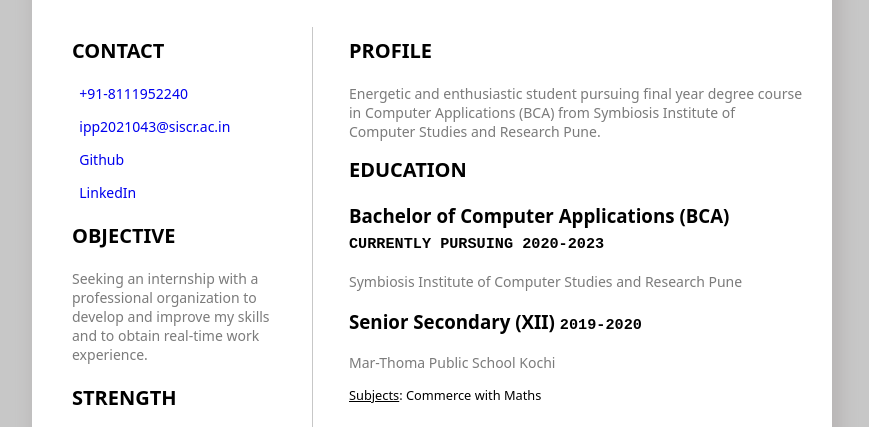
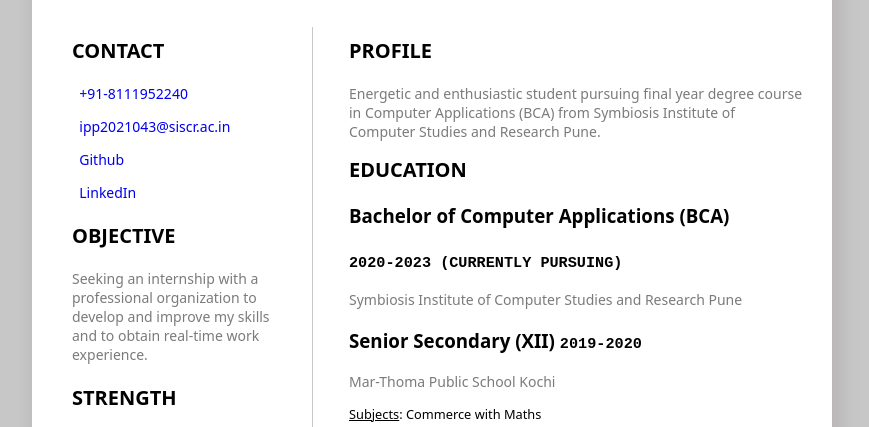
Before and after one commit to jcp99gamers/CV-Firebase-JCP, a plain HTML site: page public/index.html in a window 1280 px wide. Shown: the part 320-747 px from the top of the page, without its empty margins (208-1077 px from the left). Drawn offline with Linux system fonts and the light colour scheme.

Commit message:
Minor Changes

```diff
--- a/public/index.html
+++ b/public/index.html
@@ -65,7 +65,8 @@
 			<p class="p3" style="font-size: 14px;"></p>
 			<p class="head">Education</p>
 			<!-- College-->
-			<h3>Bachelor of Computer Applications (BCA) <span style="font-family: monospace;">CURRENTLY PURSUING 2020-2023</span></h3>
+			<h3>Bachelor of Computer Applications (BCA)</h3>
+			<h3><span style="font-family: monospace;">2020-2023 (CURRENTLY PURSUING)</span></h3>
 			<p class="p-4">Symbiosis Institute of Computer Studies and Research Pune</p>
 			<!-- Class 12 -->
 			<h3>Senior Secondary (XII) <span style="font-family: monospace;">2019-2020</span></h3>
```
